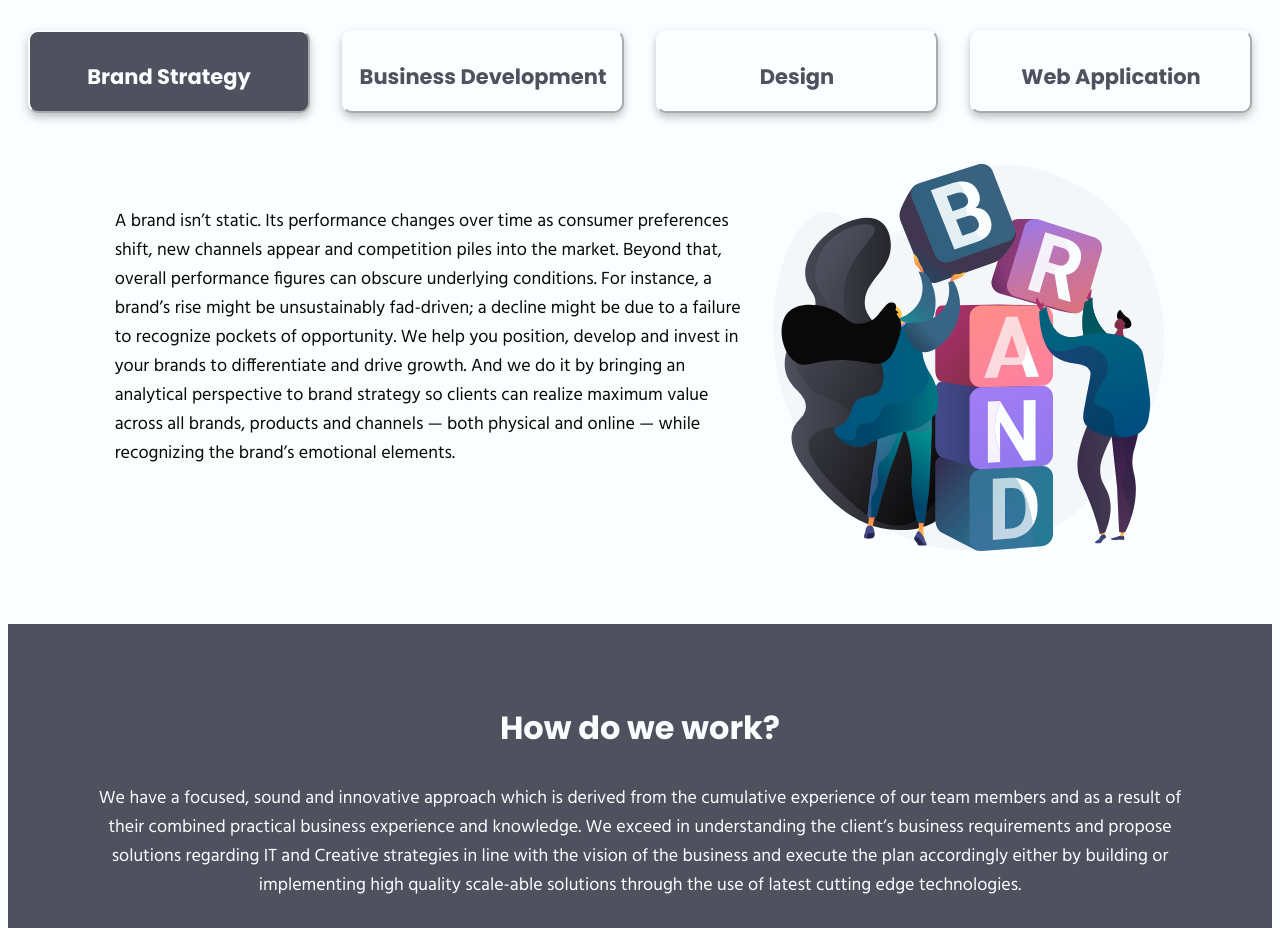
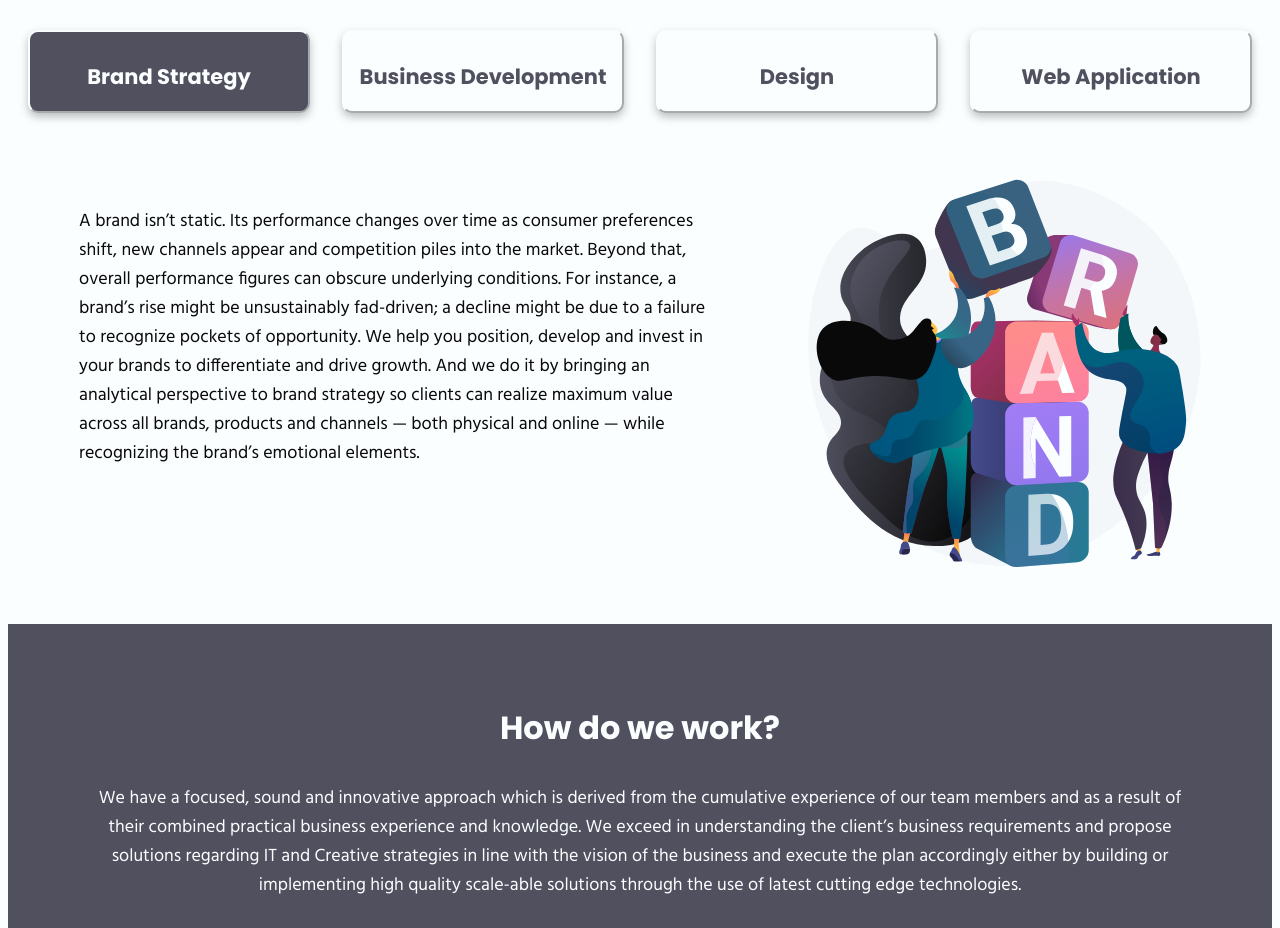
Before and after one commit to Wanna-be-Coder/MIANS, a React (Create React App) app: page / in a window 1280 px wide. Shown: the part 1100-2028 px from the top of the page. Built offline with nearby package versions, Linux system fonts and the light colour scheme.

Commit message:
Style changes

```diff
--- a/src/components/ServiceSection/ServiceSection.module.css
+++ b/src/components/ServiceSection/ServiceSection.module.css
@@ -6,8 +6,9 @@
 }
 .description {
   display: flex;
-  justify-content: center;
+  justify-content: space-evenly;
   flex-wrap: wrap;
+  align-items: center;
 }
 .half {
   max-width: 50%;
```
